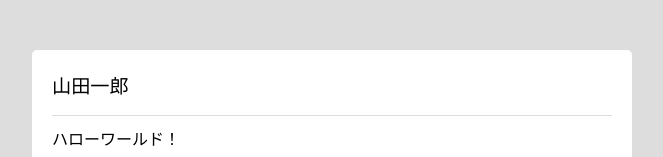
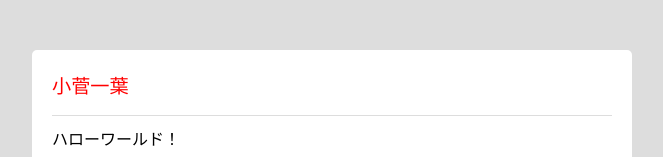
Before and after one commit to KUAD-XtechDesign/simple-page-ga-ha-clam, a plain HTML site: page index.html in a window 1280 px wide. Shown: the top 157 px of the page, without its empty margins (308-971 px from the left). Drawn offline with Linux system fonts and the light colour scheme.

Commit message:
名前を変更して文字色も変更

```diff
--- a/index.html
+++ b/index.html
@@ -9,7 +9,7 @@
   <body>
     <div id="container">
       <div class="info">
-        <div class="name">山田一郎</div>
+        <div class="name">小菅一葉</div>
         <div class="txt">
           ハローワールド！<br>
           これが初めてのページです。このページは練習用のページですのでポートフォリオとは関係ありません。<br>
--- a/style.css
+++ b/style.css
@@ -32,7 +32,7 @@ img.frame{
   padding-bottom: 10px;
   font-size: 1.2em;
   border-bottom: 1px solid #ddd;
-}
+color: #ff0000;
 
 .btns{
   display: flex;
```
